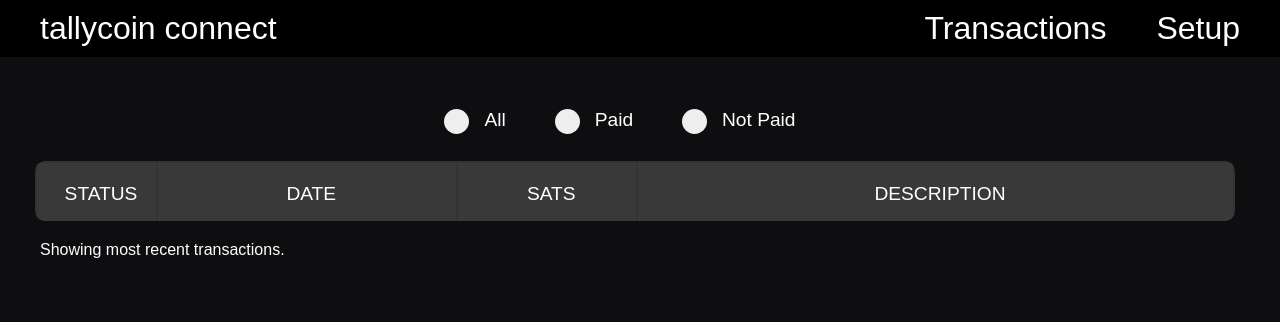
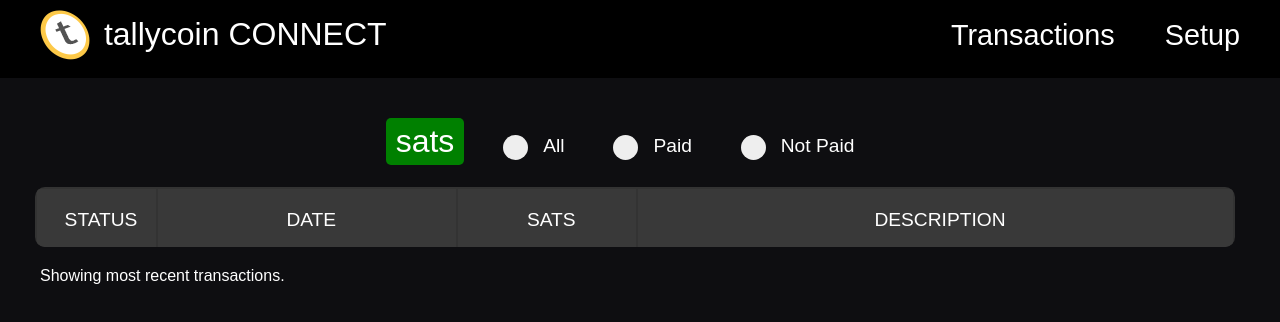
Before and after one commit to djbooth007/tallycoin_connect, a plain HTML site: page index.html in a window 1280 px wide. Drawn offline with Linux system fonts and the light colour scheme; no server answers.

Commit message:
add total sats received

```diff
--- a/index.html
+++ b/index.html
@@ -28,9 +28,9 @@
 	<div class="fullwidth">
 		<div class="topshelf">
 			<div style="max-width:1200px;margin-left: auto; margin-right: auto;">
-				<div style="float:left;">tallycoin connect</div>
-				<div style="float:right;cursor:pointer;margin-left:50px;" onclick="connect.open_setup()">Setup</div>
-				<div style="float:right;cursor:pointer;" onclick="connect.open_invoices()">Transactions</div>
+				<div style="float:left;"><img src="assets/tallycoin-icon-color.png"> <span style="position:relative; top:-15px; left:5px;">tallycoin CONNECT</span></div>
+				<div class="navitem" style="margin-left:50px;" onclick="connect.open_setup()">Setup</div>
+				<div class="navitem" onclick="connect.open_invoices()">Transactions</div>
 				<div style="clear:both"></div>
 			</div>
 		</div>
@@ -52,6 +52,8 @@
 		<div id="invoice-table">
 
 			<div style="display:block;">
+
+				<div class="paid_sats"><span id="paid_sats_total"></span> sats</div>
 
 				<label class="radiolabel">All
 				  <input value="all" type="radio" name="inv_status" id="inv_status_all" onclick="connect.change_status('all')">
@@ -75,10 +77,10 @@
 					<table>
 						<thead>
 							<tr class="row100 head">
-								<th class="cell100 column1">Status</th>
-								<th class="cell100 column2">Date</th>
-								<th class="cell100 column3">Sats</th>
-								<th class="cell100 column4">Description</th>
+								<th class="column1">Status</th>
+								<th class="column2">Date</th>
+								<th class="column3">Sats</th>
+								<th class="column4">Description</th>
 							</tr>
 						</thead>
 					</table>
@@ -86,8 +88,7 @@
 
 				<div class="table100-body">
 					<table>
-						<tbody id="invoice_list">
-						</tbody>
+						<tbody id="invoice_list"></tbody>
 					</table>
 				</div>
 			</div>
```
